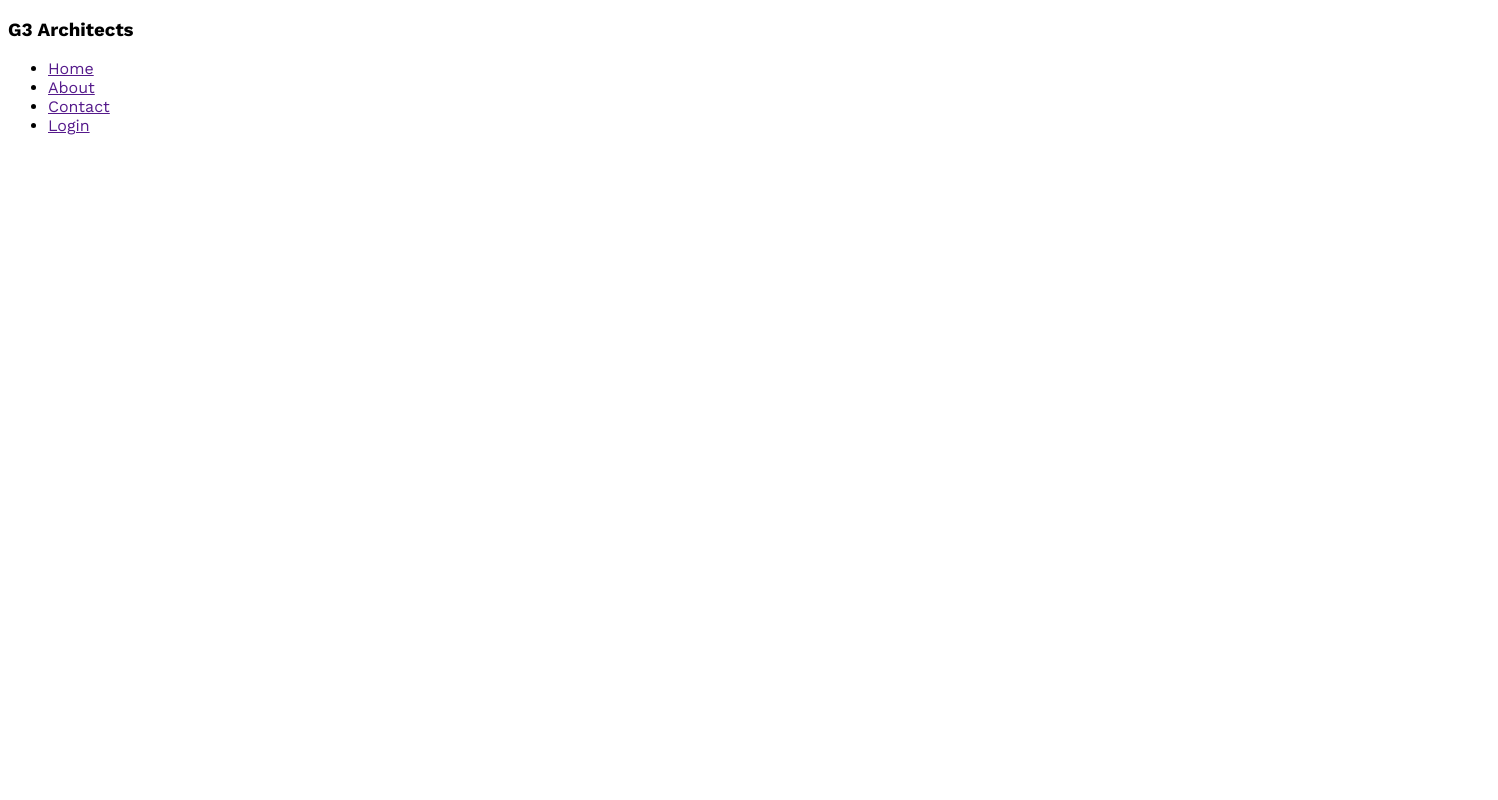
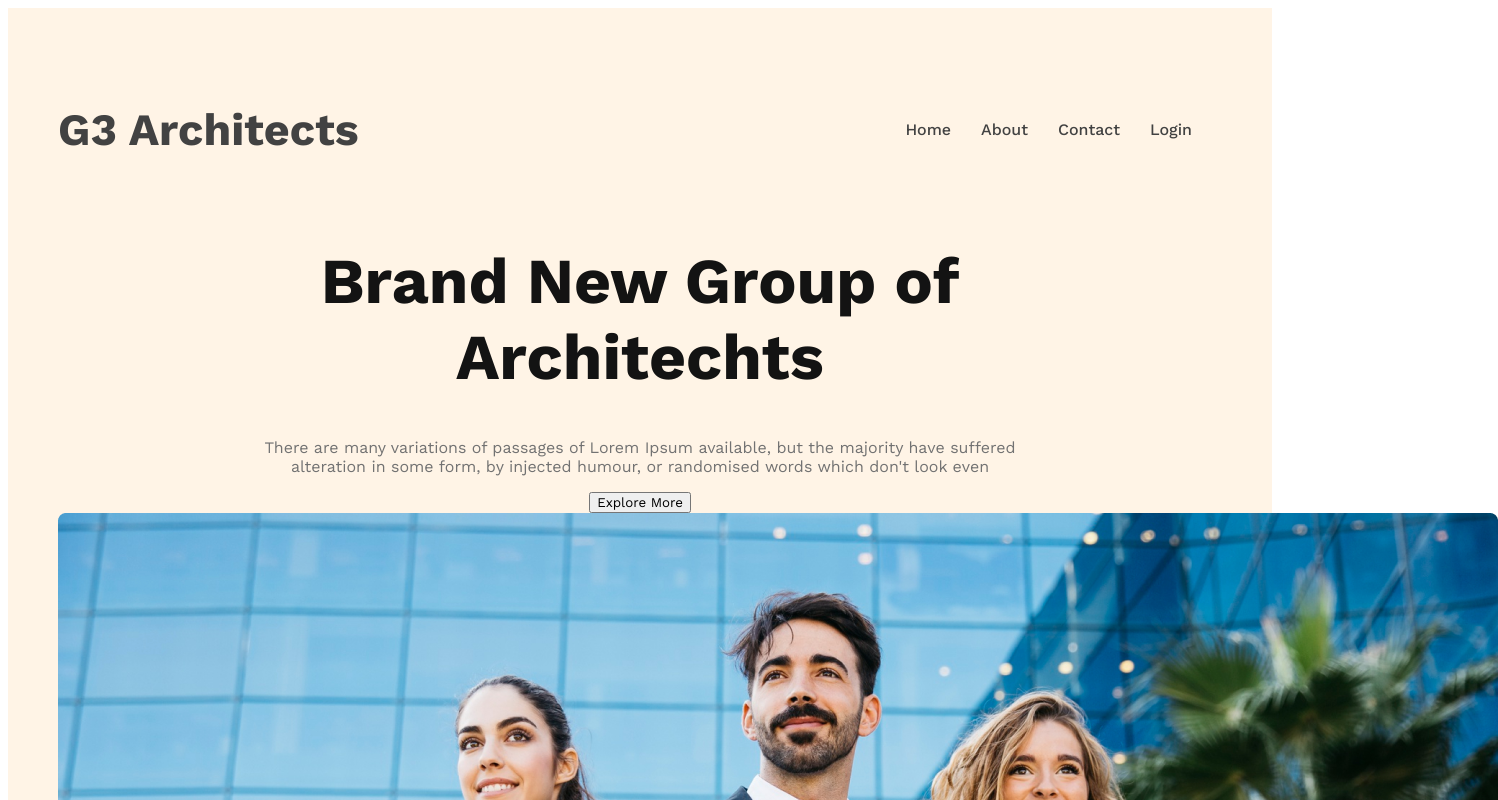
Before and after one commit to THISJAHID/g3-architects-website, a plain HTML site: page index.html in a window 1280 px wide. Shown: the top 800 px of the page, 1498 px wide, since content can reach past the window. Drawn offline with nearby package versions, Linux system fonts and the light colour scheme.

Commit message:
banner content added

```diff
--- a/index.html
+++ b/index.html
@@ -9,7 +9,7 @@
 <body>
     <header>
         <nav>
-            <h3>G3 Architects</h3>
+            <h3 class="nav-title">G3 Architects</h3>
             <ul>
                 <li><a href="">Home</a></li>
                 <li><a href="">About</a></li>
@@ -17,7 +17,15 @@
                 <li><a href="">Login</a></li>
             </ul>
         </nav>
-
+        <div class="banner">
+            <div class="banner-content">
+                <h1 class="banner-title">Brand New Group of Architechts</h1>
+                <p class="banner-description">
+                There are many variations of passages of Lorem Ipsum available, but the majority have suffered alteration in some form, by injected humour, or randomised words which don't look even</p>
+                <button class="btn-primary">Explore More</button>
+            </div>
+                <img src="images/banner.png" alt="">
+        </div>
     </header>
     <main>
 
--- a/style.css
+++ b/style.css
@@ -1,5 +1,50 @@
 /* work sans font frome */
 @import url('https://fonts.googleapis.com/css2?family=Lato:ital, wght@0,400;0,700;1,400&family=Open+sans:wght@400;700;800&family=Work+Sans:wght@400;500;600;700;800&display=swap');
+/* shared styles */
 *{
     font-family: 'work Sans', sans-serif;
+    font-family: 'Open Sans', sans serif;
+    font-family: 'work Sans', sans-serif;
 }
+/* header style */
+header{
+    background-color: rgba(255, 144, 14, 0.10);
+    padding: 50px;
+}
+nav{
+    display: flex;
+    justify-content: space-between;
+    align-items: center;
+}
+nav> ul{
+    display: flex;
+}
+nav li{
+    list-style: none;
+    margin-right: 30px;
+    font-weight: 500;
+    font-size: 1rem;
+}
+nav li a{
+    text-decoration: none;
+    color: #424242;
+}
+.nav-title{
+    font-size: 2.8rem;
+    font-weight: 700;
+    color: #424242;
+}
+/* banner style */
+.banner-content{
+max-width: 800px;
+text-align: center;
+margin: 0 auto;
+}
+.banner-title{
+    font-size: 4rem;
+    font-weight: 700;
+    color: #131313;
+}
+.banner-description{
+    color:#727272;
+}
```
